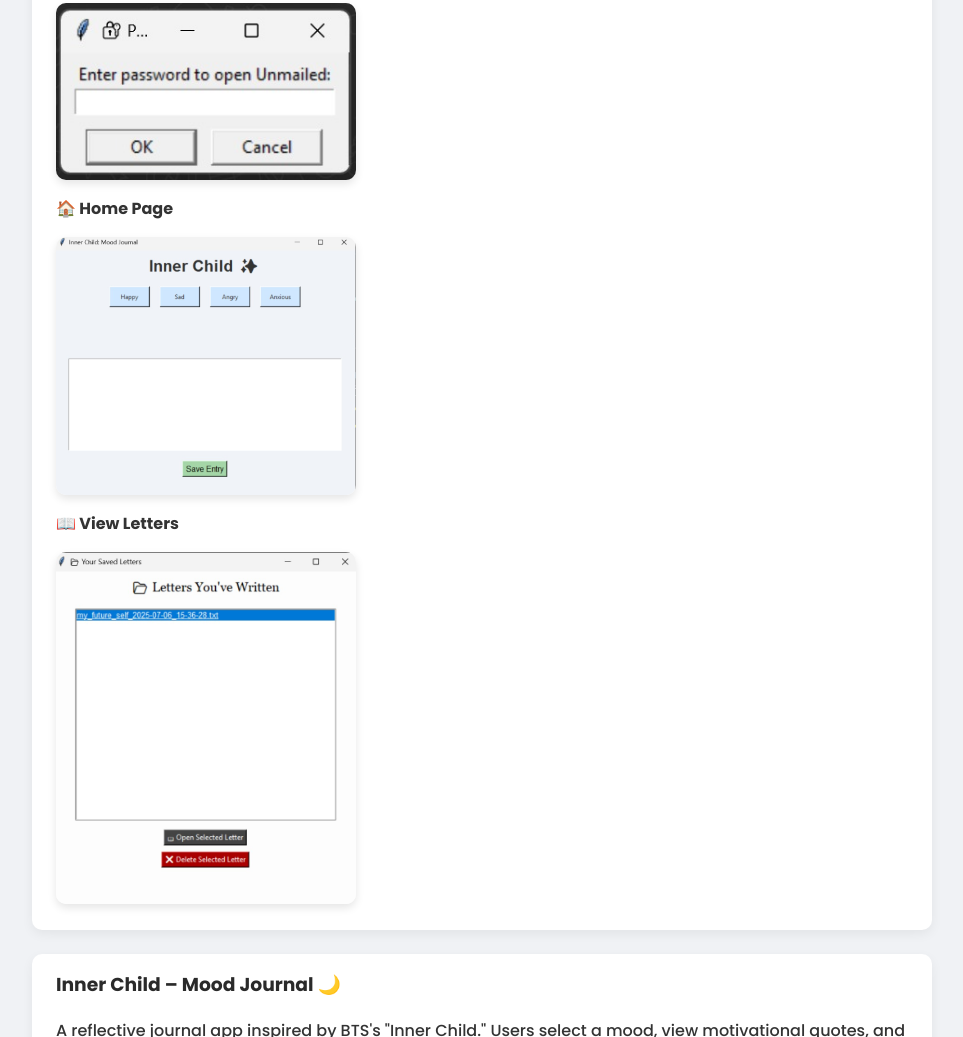
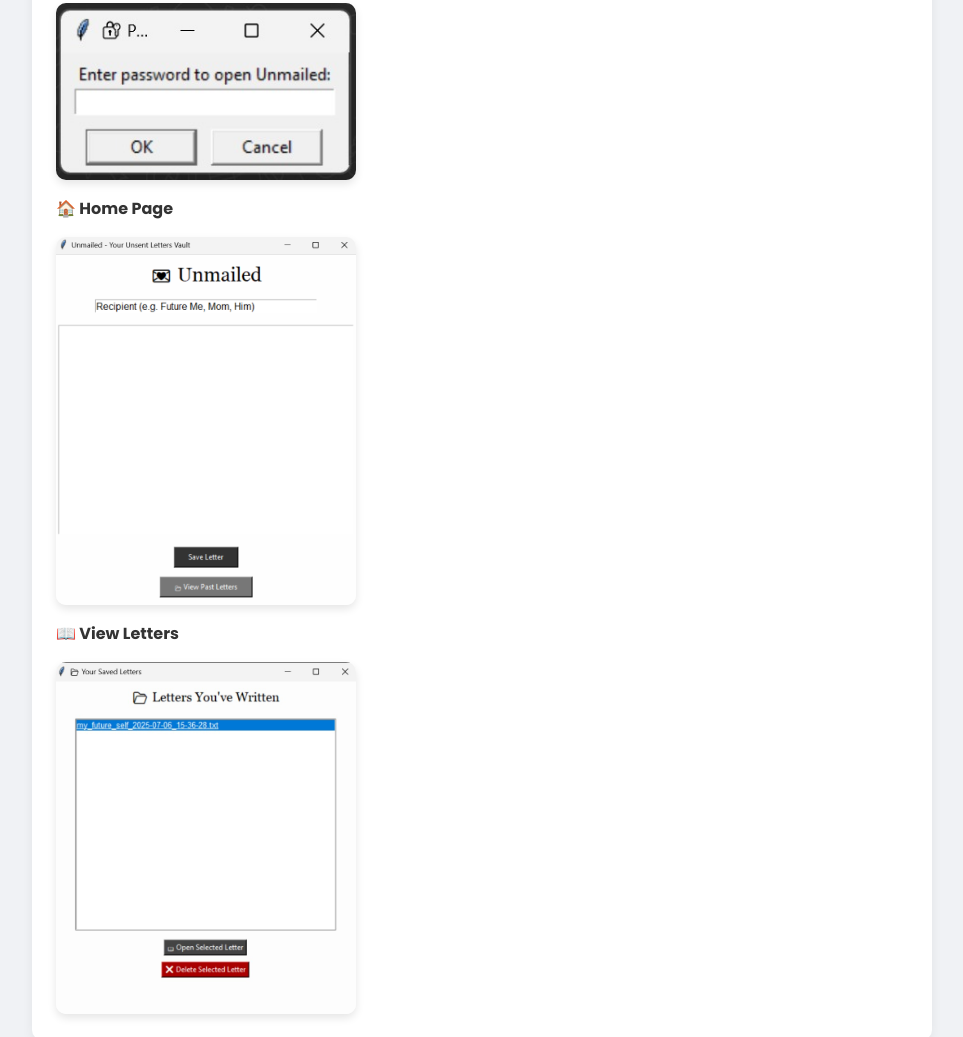
Before and after one commit to zainabraza07/MyPortfolio, a plain HTML site: page index.html in a window 1280 px wide. Shown: the part 2098-3135 px from the top of the page, without its empty margins (158-1121 px from the left). Drawn offline with Linux system fonts and the light colour scheme.

Commit message:
Update index.html

```diff
--- a/index.html
+++ b/index.html
@@ -66,7 +66,7 @@
   <img src="password.png" alt="Password screen" class="screenshot">
 
   <p><strong>🏠 Home Page</strong></p>
-  <img src="home.png" alt="Home page" class="screenshot">
+  <img src="unmailed-home.png" alt="Home page" class="screenshot">
 
   <p><strong>📖 View Letters</strong></p>
   <img src="view_letters.png" alt="View letters screen" class="screenshot">
```
